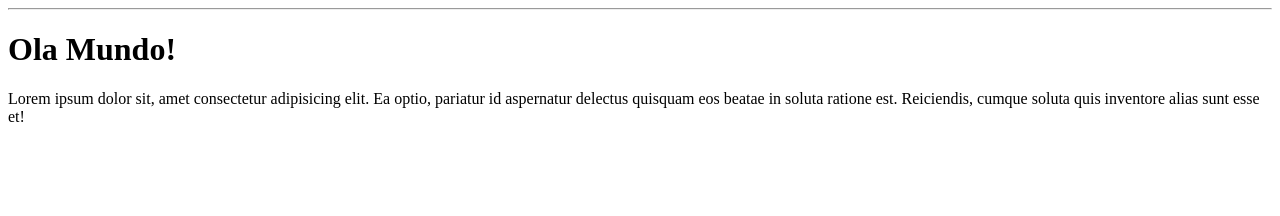
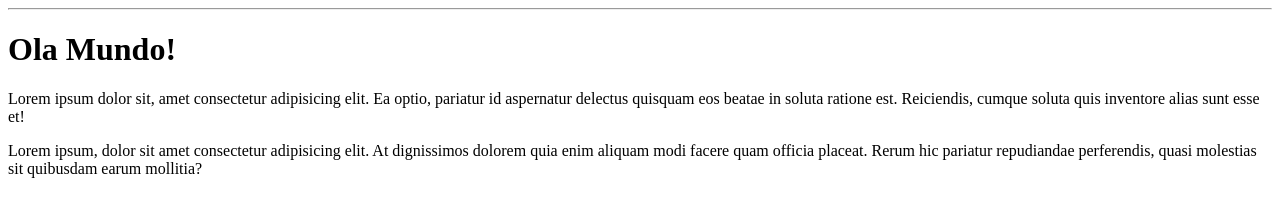
Before and after one commit to flaviooliv3r/Ola-mundo, a plain HTML site: page site-exemplo/index.html in a window 1280 px wide. Drawn offline with Linux system fonts and the light colour scheme.

Commit message:
adicionei um paragrafo

```diff
--- a/site-exemplo/index.html
+++ b/site-exemplo/index.html
@@ -9,6 +9,9 @@
     <hr>
 <h1>Ola Mundo!</h1>
 <p>Lorem ipsum dolor sit, amet consectetur adipisicing elit. Ea optio, pariatur id aspernatur delectus quisquam eos beatae in soluta ratione est. Reiciendis, cumque soluta quis inventore alias sunt esse et!</p>
+<p>
+    Lorem ipsum, dolor sit amet consectetur adipisicing elit. At dignissimos dolorem quia enim aliquam modi facere quam officia placeat. Rerum hic pariatur repudiandae perferendis, quasi molestias sit quibusdam earum mollitia?
+</p>
 
 </body>
 </html>
```
